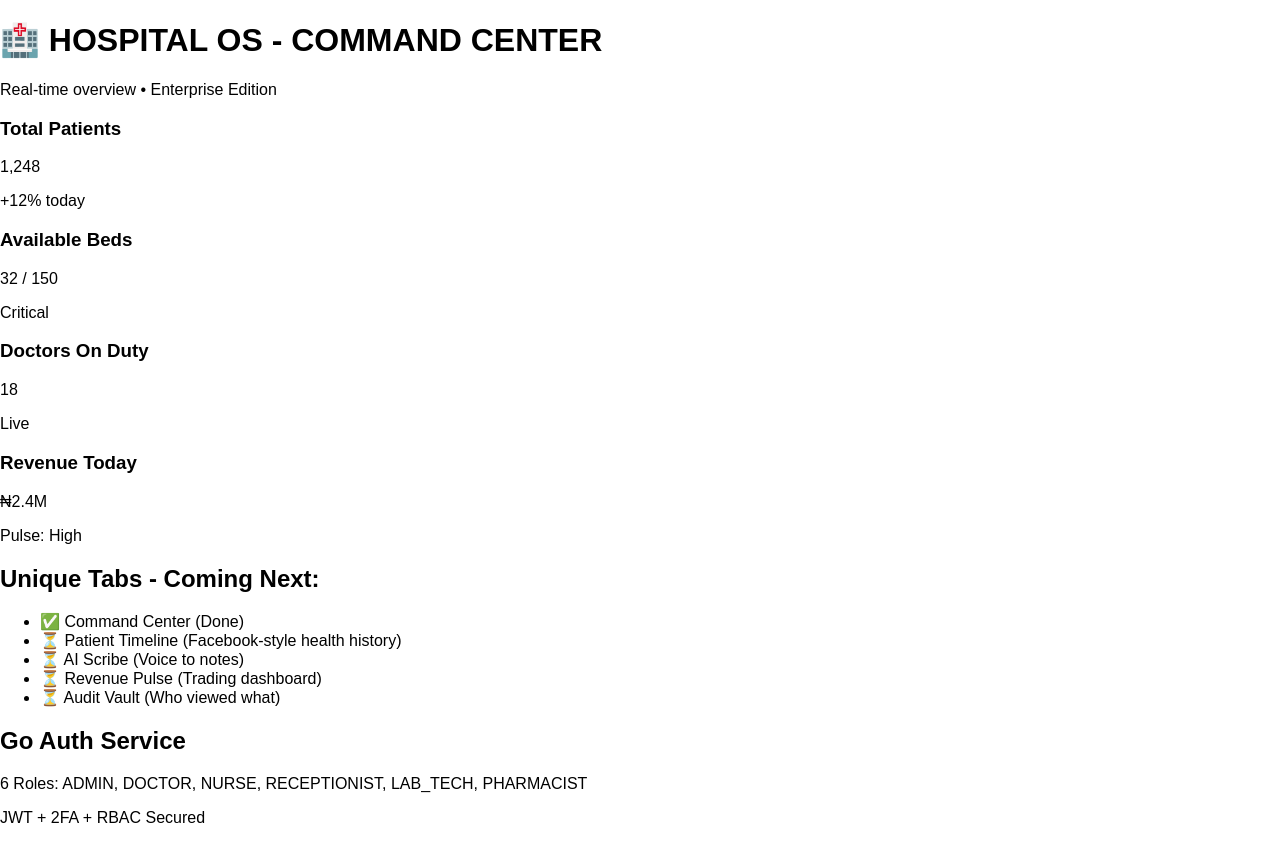
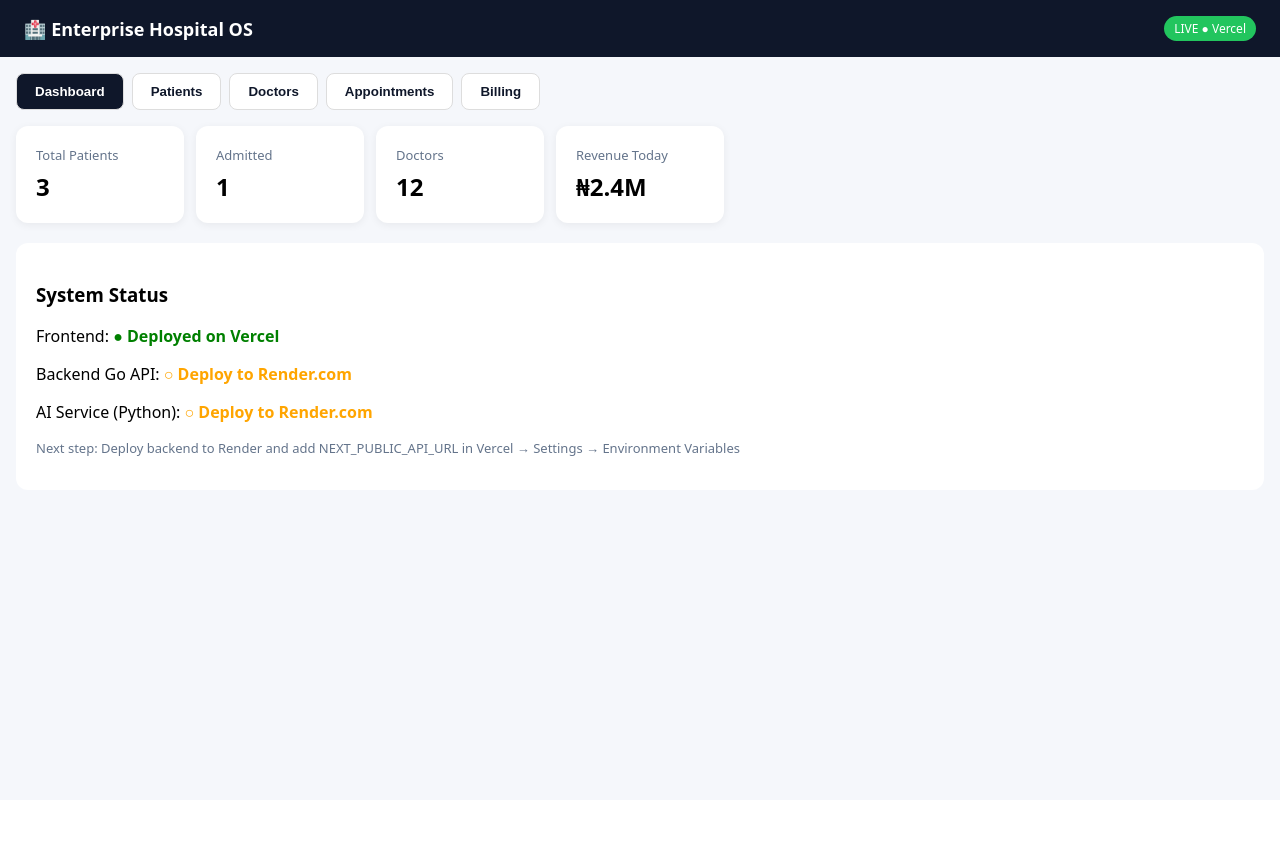
Before and after one commit to successbrownson222-cloud/enterprise-hospital-os, a Next.js app in the folder frontend/: page / in a window 1280 px wide. After the commit the page ends 800 px from the top, so only its background shows below. Built offline with nearby package versions, Linux system fonts and the light colour scheme.

Commit message:
Update page.tsx

```diff
--- a/frontend/app/page.tsx
+++ b/frontend/app/page.tsx
@@ -1,49 +1,98 @@
-export default function CommandCenter() {
+"use client";
+import { useState } from "react";
+
+type Patient = { id: string; name: string; age: number; status: string; doctor: string; date: string };
+
+const initialPatients: Patient[] = [
+  { id: "P-001", name: "Adebayo Johnson", age: 34, status: "Admitted", doctor: "Dr. Success Brownson", date: "2026-10-28" },
+  { id: "P-002", name: "Chioma Okoro", age: 28, status: "Discharged", doctor: "Dr. Emeka N.", date: "2026-10-27" },
+  { id: "P-003", name: "Musa Ibrahim", age: 45, status: "In Surgery", doctor: "Dr. Aisha Bello", date: "2026-10-28" },
+];
+
+export default function HospitalOS() {
+  const [tab, setTab] = useState("dashboard");
+  const [patients, setPatients] = useState<Patient[]>(initialPatients);
+  const [search, setSearch] = useState("");
+  const [showAdd, setShowAdd] = useState(false);
+  const [newPatient, setNewPatient] = useState({ name: "", age: "", doctor: "" });
+
+  const filtered = patients.filter(p => p.name.toLowerCase().includes(search.toLowerCase()));
+
+  const addPatient = () => {
+    if (!newPatient.name) return;
+    setPatients([{ id: `P-${Math.floor(Math.random()*900)+100}`, name: newPatient.name, age: parseInt(newPatient.age)||30, status: "Admitted", doctor: newPatient.doctor||"Dr. Success", date: new Date().toISOString().split('T')[0] }, ...patients]);
+    setNewPatient({ name: "", age: "", doctor: "" });
+    setShowAdd(false);
+  };
+
   return (
-    <main className="min-h-screen bg-slate-950 text-white p-6">
-      <h1 className="text-3xl font-bold">🏥 HOSPITAL OS - COMMAND CENTER</h1>
-      <p className="text-slate-400 mt-2">Real-time overview • Enterprise Edition</p>
+    <div style={{ fontFamily: "system-ui", background: "#f5f7fb", minHeight: "100vh" }}>
+      <header style={{ background: "#0f172a", color: "white", padding: "16px 24px", display: "flex", justifyContent: "space-between", alignItems: "center" }}>
+        <h1 style={{ margin: 0, fontSize: "18px" }}>🏥 Enterprise Hospital OS</h1>
+        <span style={{ background: "#22c55e", padding: "4px 10px", borderRadius: "20px", fontSize: "12px" }}>LIVE ● Vercel</span>
+      </header>
 
-      <div className="grid grid-cols-1 md:grid-cols-4 gap-4 mt-8">
-        <div className="bg-slate-900 p-5 rounded-xl border border-slate-800">
-          <h3 className="text-slate-400">Total Patients</h3>
-          <p className="text-4xl font-bold mt-2">1,248</p>
-          <span className="text-green-400 text-sm">+12% today</span>
+      <div style={{ display: "flex", gap: "8px", padding: "16px", flexWrap: "wrap" }}>
+        {["dashboard","patients","doctors","appointments","billing"].map(t => (
+          <button key={t} onClick={()=>setTab(t)} style={{ padding: "10px 18px", borderRadius: "8px", border: "1px solid #ddd", background: tab===t ? "#0f172a" : "white", color: tab===t ? "white" : "#0f172a", textTransform: "capitalize", cursor: "pointer", fontWeight: 600 }}>{t}</button>
+        ))}
       </div>
-        <div className="bg-slate-900 p-5 rounded-xl border border-slate-800">
-          <h3 className="text-slate-400">Available Beds</h3>
-          <p className="text-4xl font-bold mt-2">32 / 150</p>
-          <span className="text-red-400 text-sm">Critical</span>
+
+      <main style={{ padding: "0 16px 40px" }}>
+        {tab==="dashboard" && (
+          <div style={{ display: "grid", gridTemplateColumns: "repeat(auto-fit,minmax(160px,1fr))", gap: "12px" }}>
+            {[{k:"Total Patients",v:patients.length},{k:"Admitted",v:patients.filter(p=>p.status==="Admitted").length},{k:"Doctors",v:12},{k:"Revenue Today",v:"₦2.4M"}].map(c=>(
+              <div key={c.k} style={{ background:"white", padding:"20px", borderRadius:"12px", boxShadow:"0 2px 8px rgba(0,0,0,0.06)" }}>
+                <div style={{ color:"#64748b", fontSize:"13px" }}>{c.k}</div>
+                <div style={{ fontSize:"24px", fontWeight:700, marginTop:"6px" }}>{c.v}</div>
               </div>
-        <div className="bg-slate-900 p-5 rounded-xl border border-slate-800">
-          <h3 className="text-slate-400">Doctors On Duty</h3>
-          <p className="text-4xl font-bold mt-2">18</p>
-          <span className="text-blue-400 text-sm">Live</span>
-        </div>
-        <div className="bg-slate-900 p-5 rounded-xl border border-slate-800">
-          <h3 className="text-slate-400">Revenue Today</h3>
-          <p className="text-4xl font-bold mt-2">₦2.4M</p>
-          <span className="text-green-400 text-sm">Pulse: High</span>
+            ))}
+            <div style={{ gridColumn:"1/-1", background:"white", padding:"20px", borderRadius:"12px", marginTop:"8px" }}>
+              <h3>System Status</h3>
+              <p>Frontend: <b style={{color:"green"}}>● Deployed on Vercel</b></p>
+              <p>Backend Go API: <b style={{color:"orange"}}>○ Deploy to Render.com</b></p>
+              <p>AI Service (Python): <b style={{color:"orange"}}>○ Deploy to Render.com</b></p>
+              <p style={{color:"#64748b", fontSize:"13px", marginTop:"12px"}}>Next step: Deploy backend to Render and add NEXT_PUBLIC_API_URL in Vercel → Settings → Environment Variables</p>
             </div>
           </div>
+        )}
 
-      <div className="grid grid-cols-1 md:grid-cols-3 gap-4 mt-6">
-        <div className="bg-slate-900 p-5 rounded-xl border border-slate-800 col-span-2">
-          <h2 className="font-bold">Unique Tabs - Coming Next:</h2>
-          <ul className="mt-3 text-sm text-slate-300 list-disc ml-5 space-y-1">
-            <li>✅ Command Center (Done)</li>
-            <li>⏳ Patient Timeline (Facebook-style health history)</li>
-            <li>⏳ AI Scribe (Voice to notes)</li>
-            <li>⏳ Revenue Pulse (Trading dashboard)</li>
-            <li>⏳ Audit Vault (Who viewed what)</li>
-          </ul>
+        {tab==="patients" && (
+          <div style={{ background:"white", borderRadius:"12px", padding:"16px" }}>
+            <div style={{ display:"flex", gap:"8px", marginBottom:"16px", flexWrap:"wrap" }}>
+              <input value={search} onChange={e=>setSearch(e.target.value)} placeholder="Search patient..." style={{ flex:1, padding:"10px", borderRadius:"8px", border:"1px solid #ddd" }} />
+              <button onClick={()=>setShowAdd(!showAdd)} style={{ padding:"10px 16px", background:"#2563eb", color:"white", border:"none", borderRadius:"8px", cursor:"pointer" }}>{showAdd ? "Close" : "+ Add Patient"}</button>
             </div>
-        <div className="bg-blue-600 p-5 rounded-xl">
-          <h2 className="font-bold">Go Auth Service</h2>
-          <p className="text-sm mt-2 opacity-80">6 Roles: ADMIN, DOCTOR, NURSE, RECEPTIONIST, LAB_TECH, PHARMACIST</p>
-          <p className="text-xs mt-4 bg-black/20 p-2 rounded">JWT + 2FA + RBAC Secured</p>
+
+            {showAdd && (
+              <div style={{ display:"flex", gap:"8px", marginBottom:"16px", flexWrap:"wrap", background:"#f8fafc", padding:"12px", borderRadius:"8px" }}>
+                <input placeholder="Full Name" value={newPatient.name} onChange={e=>setNewPatient({...newPatient,name:e.target.value})} style={{ flex:1, padding:"8px", borderRadius:"6px", border:"1px solid #ddd" }} />
+                <input placeholder="Age" value={newPatient.age} onChange={e=>setNewPatient({...newPatient,age:e.target.value})} style={{ width:"80px", padding:"8px", borderRadius:"6px", border:"1px solid #ddd" }} />
+                <input placeholder="Doctor" value={newPatient.doctor} onChange={e=>setNewPatient({...newPatient,doctor:e.target.value})} style={{ flex:1, padding:"8px", borderRadius:"6px", border:"1px solid #ddd" }} />
+                <button onClick={addPatient} style={{ padding:"8px 14px", background:"#0f172a", color:"white", border:"none", borderRadius:"6px" }}>Save</button>
+              </div>
+            )}
+
+            <div style={{ overflowX:"auto" }}>
+              <table style={{ width:"100%", borderCollapse:"collapse" }}>
+                <thead><tr style={{ textAlign:"left", color:"#64748b", fontSize:"13px" }}><th style={{padding:"10px"}}>ID</th><th>Name</th><th>Age</th><th>Status</th><th>Doctor</th><th>Date</th></tr></thead>
+                <tbody>{filtered.map(p=>(
+                  <tr key={p.id} style={{ borderTop:"1px solid #eee" }}><td style={{padding:"10px"}}>{p.id}</td><td style={{fontWeight:600}}>{p.name}</td><td>{p.age}</td><td><span style={{ background: p.status==="Admitted" ? "#dcfce7" : p.status==="In Surgery" ? "#fee2e2" : "#e0e7ff", padding:"4px 8px", borderRadius:"20px", fontSize:"12px" }}>{p.status}</span></td><td>{p.doctor}</td><td>{p.date}</td></tr>
+                ))}</tbody>
+              </table>
             </div>
           </div>
+        )}
+
+        {tab!=="dashboard" && tab!=="patients" && (
+          <div style={{ background:"white", padding:"40px", borderRadius:"12px", textAlign:"center" }}>
+            <h2 style={{ textTransform:"capitalize" }}>{tab} Module</h2>
+            <p style={{ color:"#64748b" }}>This module will connect to your {tab} API on Render.</p>
+            <p style={{ marginTop:"12px" }}>Go API Endpoint: <code>/api/{tab}</code></p>
+            <button onClick={()=>alert(`${tab} feature coming when backend is deployed to Render!`)} style={{ marginTop:"16px", padding:"10px 18px", background:"#0f172a", color:"white", border:"none", borderRadius:"8px" }}>Test Button</button>
+          </div>
+        )}
       </main>
+    </div>
   );
 }
```
Lines whose indentation alone changed are shown as unchanged.
